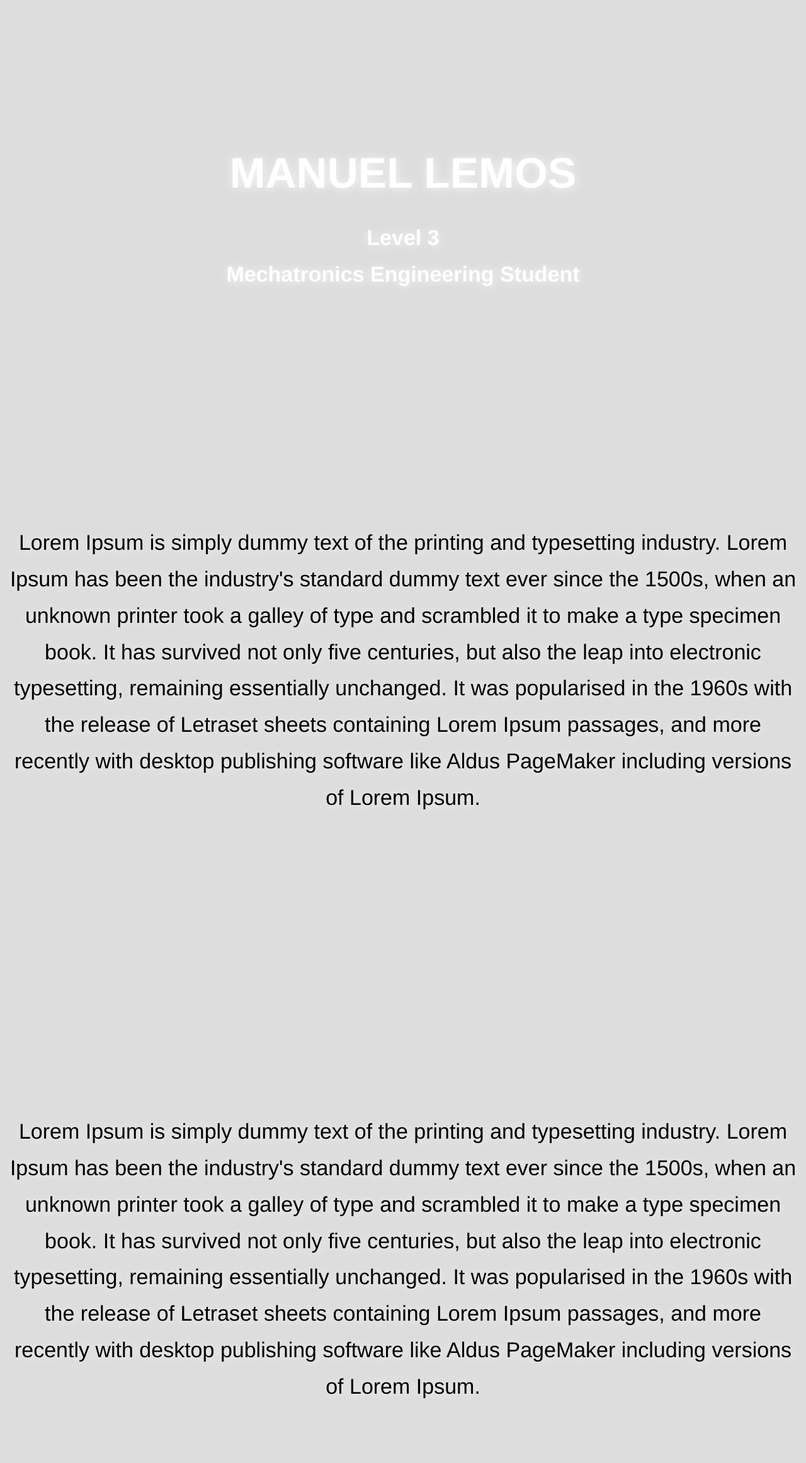
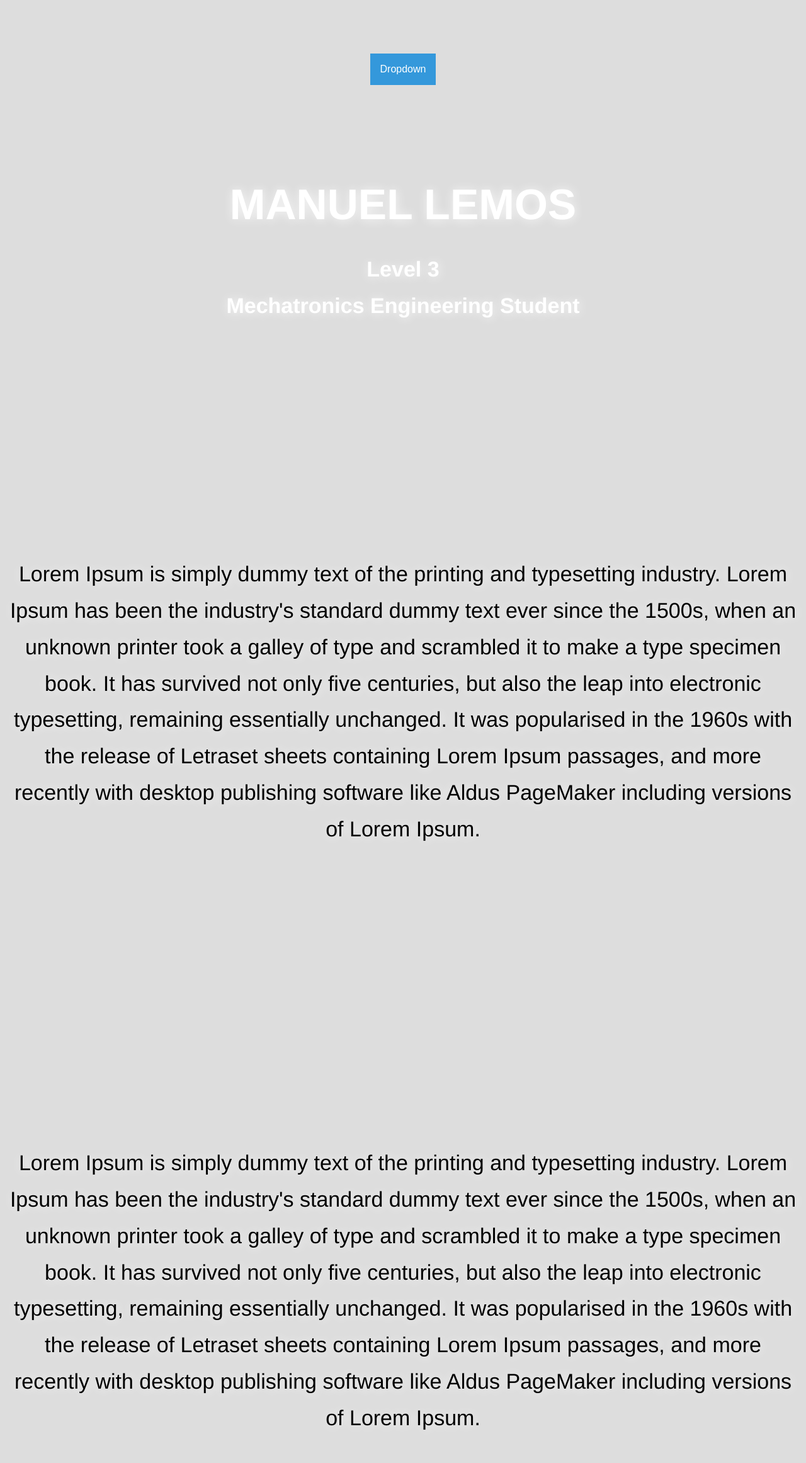
Before and after one commit to MannyLemos/MannyLemos.github.io, a Jekyll site: the page index.html, which Jekyll copies as it is, in a window 1280 px wide. Shown: the whole page at 63% size. Built offline with Jekyll 4.4.1, drawn with Linux system fonts in a browser that asks for light colours; nearby versions of some CDN libraries; a script that is not in the unit is left out; before the commit the page ends 2273 px from its top, so only the background shows below that.

Commit message:
Update index.html

```diff
--- a/index.html
+++ b/index.html
@@ -1,3 +1,80 @@
+<head>
+<meta name="viewport" content="width=device-width, initial-scale=1">
+<style>
+.dropbtn {
+  background-color: #3498DB;
+  color: white;
+  padding: 16px;
+  font-size: 16px;
+  border: none;
+  cursor: pointer;
+}
+
+.dropbtn:hover, .dropbtn:focus {
+  background-color: #2980B9;
+}
+
+.dropdown {
+  position: relative;
+  display: inline-block;
+}
+
+.dropdown-content {
+  display: none;
+  position: absolute;
+  background-color: #f1f1f1;
+  min-width: 160px;
+  overflow: auto;
+  box-shadow: 0px 8px 16px 0px rgba(0,0,0,0.2);
+  z-index: 1;
+}
+
+.dropdown-content a {
+  color: black;
+  padding: 12px 16px;
+  text-decoration: none;
+  display: block;
+}
+
+.dropdown a:hover {background-color: #ddd;}
+
+.show {display: block;}
+</style>
+</head>
+<body>
+
+<div class="dropdown">
+  <button onclick="myFunction()" class="dropbtn">Dropdown</button>
+  <div id="myDropdown" class="dropdown-content">
+    <a href="#home">Home</a>
+    <a href="#about">About</a>
+    <a href="#contact">Contact</a>
+  </div>
+</div>
+
+<script>
+/* When the user clicks on the button,
+toggle between hiding and showing the dropdown content */
+function myFunction() {
+  document.getElementById("myDropdown").classList.toggle("show");
+}
+
+// Close the dropdown if the user clicks outside of it
+window.onclick = function(event) {
+  if (!event.target.matches('.dropbtn')) {
+    var dropdowns = document.getElementsByClassName("dropdown-content");
+    var i;
+    for (i = 0; i < dropdowns.length; i++) {
+      var openDropdown = dropdowns[i];
+      if (openDropdown.classList.contains('show')) {
+        openDropdown.classList.remove('show');
+      }
+    }
+  }
+}
+</script>
+
+</body>
 <body>
 	<div align="center";>
 	<br><br>
```
